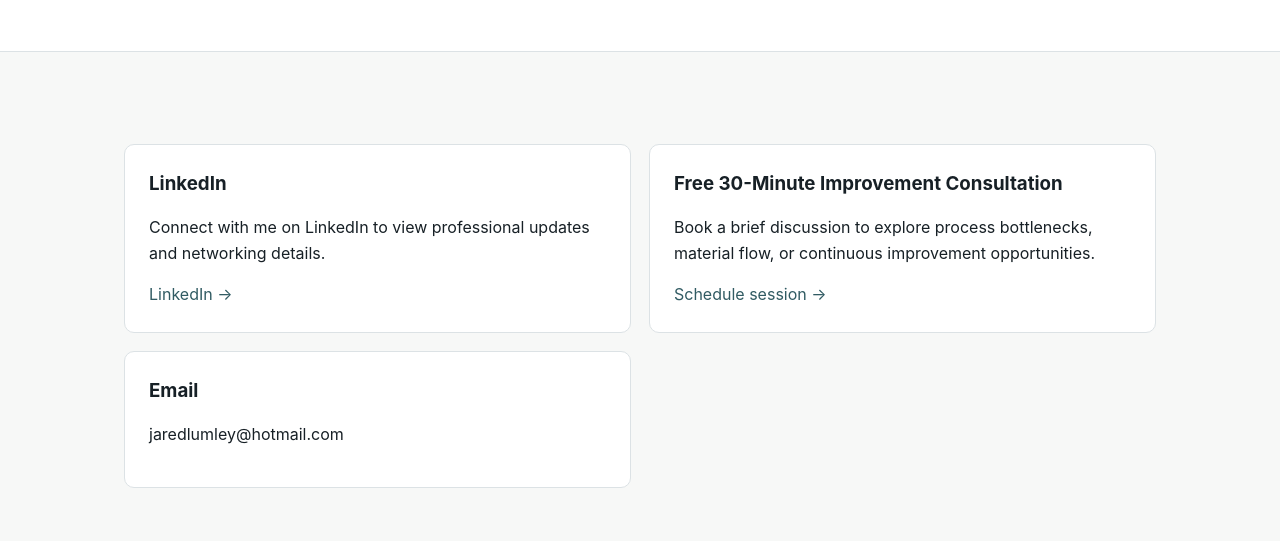
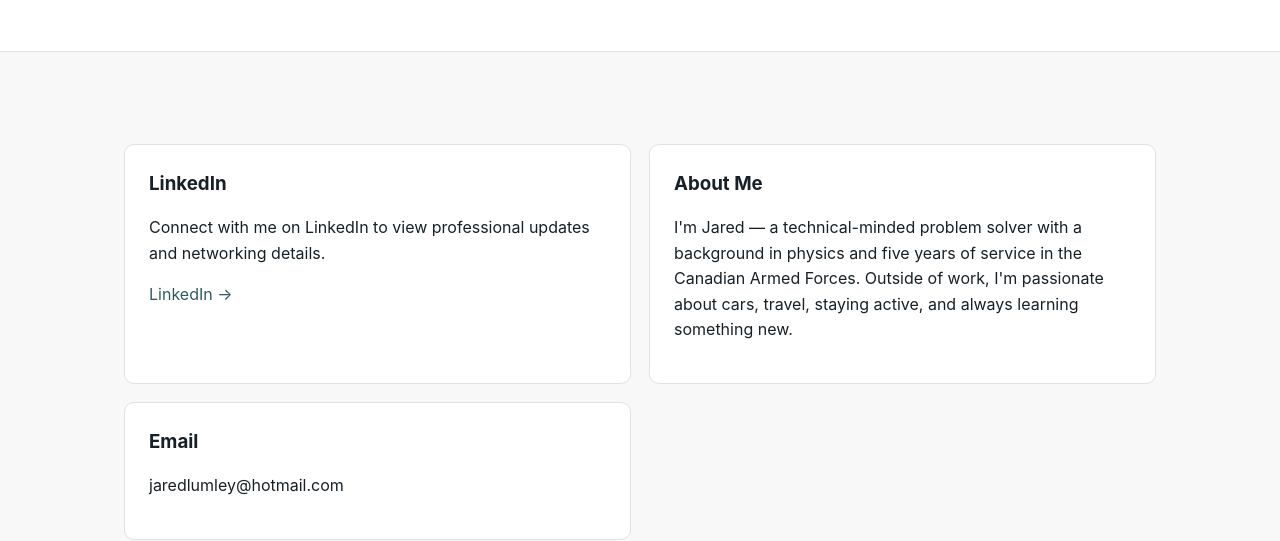
Before and after one commit to jaredlumley/portfolio, a plain HTML site: page contact.html in a window 1280 px wide. Shown: the part 291-832 px from the top of the page. Drawn offline with Linux system fonts and the light colour scheme.

Commit message:
Update contact.html to include 'About Me' section
Replaced consultation section with an 'About Me' section detailing personal background and interests.

```diff
--- a/contact.html
+++ b/contact.html
@@ -37,12 +37,9 @@
         <a href="https://www.linkedin.com/in/jared-lumley/" target="_blank" rel="noopener noreferrer">LinkedIn →</a>
       </div>
 
-   <div class="card">
-  <h3>Free 30-Minute Improvement Consultation</h3>
-  <p>Book a brief discussion to explore process bottlenecks, material flow, or continuous improvement opportunities.</p>
-  <a href="https://calendly.com/lumleyjared/30min" target="_blank" rel="noopener">
-    Schedule session →
-  </a>
+  <div class="card">
+  <h3>About Me</h3>
+  <p>I'm Jared — a technical-minded problem solver with a background in physics and five years of service in the Canadian Armed Forces. Outside of work, I'm passionate about cars, travel, staying active, and always learning something new.</p>
 </div>
 
       <div class="card">
```
